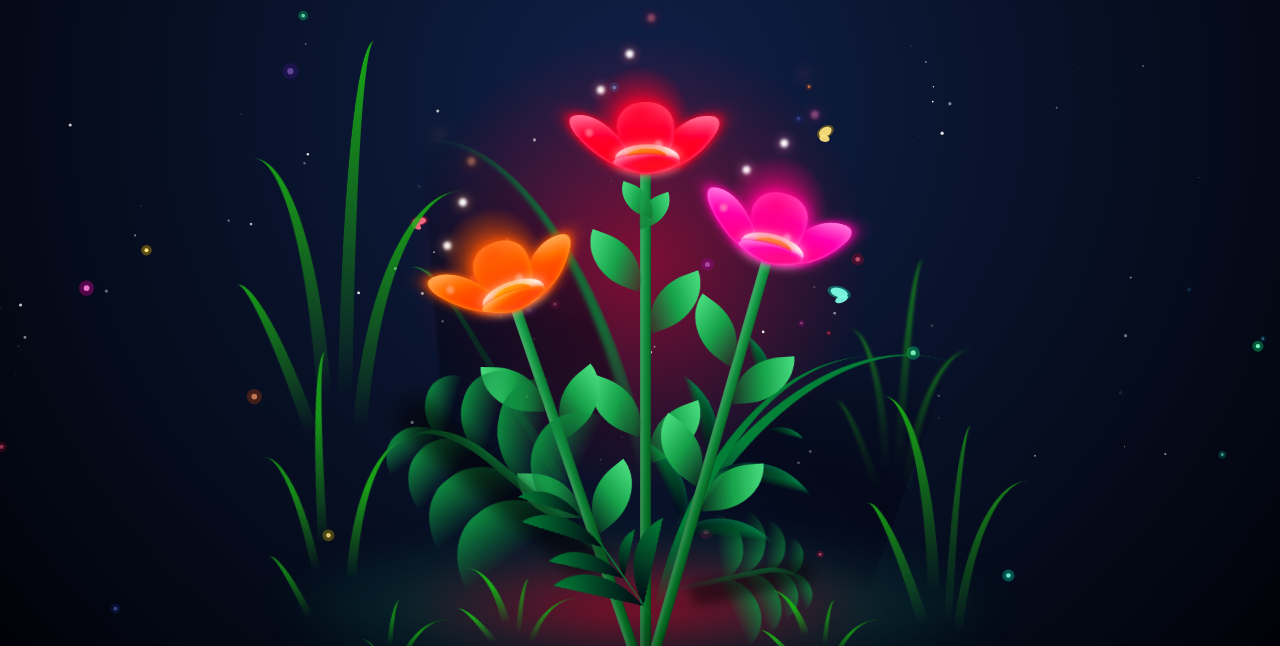
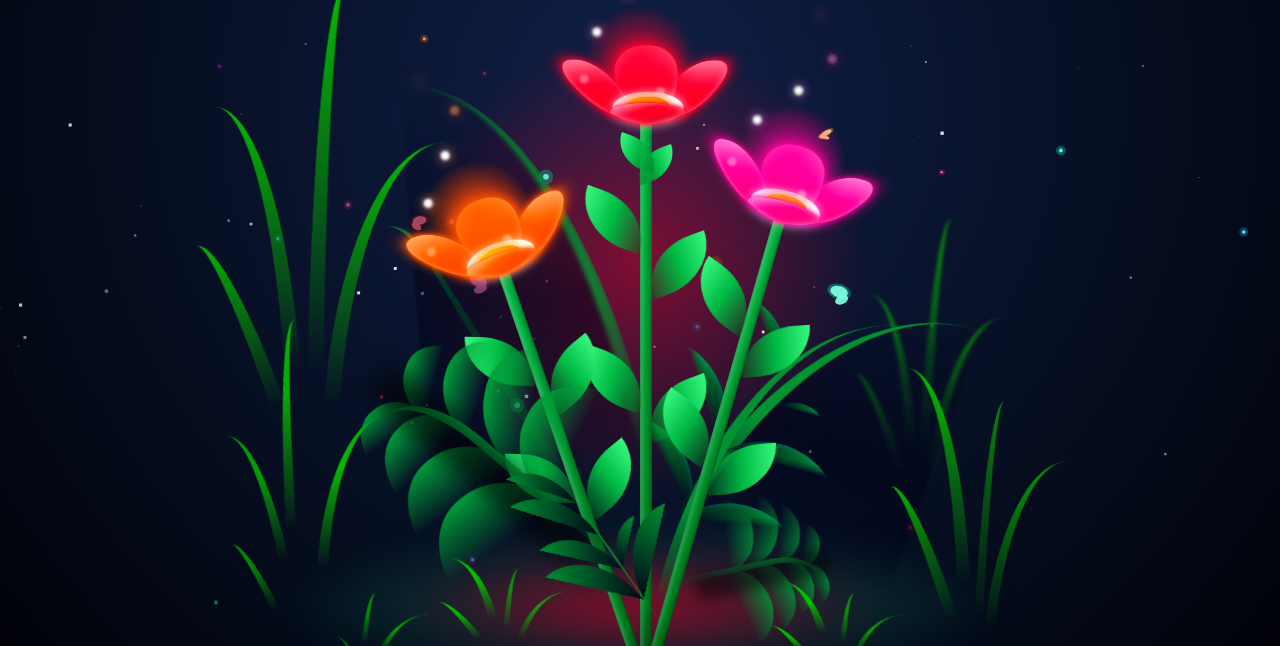
Before and after one commit to G-YHONNER/LIRIOS, a plain HTML site: page flores_para_diana_marisol.html in a window 1280 px wide. Shown: the part 154-800 px from the top of the page. Drawn offline with nearby package versions, Linux system fonts and the light colour scheme; animation ran at ten frames a second.

Commit message:
Agrandar flores 10%, bajar texto 5% y optimizar rendimiento de transicion de colores en moviles

```diff
--- a/flores_para_diana_marisol.html
+++ b/flores_para_diana_marisol.html
@@ -111,10 +111,10 @@
       background: transparent;
     }
 
-    /* Dedicatoria superior para Diana Marisol */
+    /* Dedicatoria superior para Diana Marisol (posición bajada 5% y tipografía ajustada) */
     .title-box {
       position: fixed;
-      top: 24px;
+      top: clamp(28px, 5vh, 48px);
       left: 50%;
       transform: translateX(-50%);
       text-align: center;
@@ -127,7 +127,7 @@
     .title-box .dedication-prefix {
       display: block;
       font-family: 'Cinzel', serif;
-      font-size: clamp(0.82rem, 2vw, 1.02rem);
+      font-size: clamp(0.78rem, 1.9vw, 0.97rem);
       letter-spacing: 6px;
       text-transform: uppercase;
       color: rgba(255, 255, 255, 0.85);
@@ -139,7 +139,7 @@
       font-family: 'Cormorant Garamond', serif;
       font-style: italic;
       font-weight: 700;
-      font-size: clamp(2.3rem, 6.4vw, 3.9rem);
+      font-size: clamp(2.18rem, 6.08vw, 3.7rem);
       letter-spacing: 1.5px;
       color: #ffffff;
       text-shadow: 0 0 16px var(--c-glow), 0 0 36px var(--c-glow);
@@ -177,10 +177,11 @@
        ========================================================================== */
     .flowers {
       position: relative;
-      transform: scale(0.9);
+      transform: scale(0.99);
       transform-origin: bottom center;
       bottom: -3vmin;
       z-index: 10;
+      filter: saturate(1.22) brightness(1.08);
     }
 
     .flower {
@@ -292,7 +293,7 @@
       pointer-events: none;
     }
 
-    /* Pétalos de las flores con colores interpolados en tiempo real sin cortes */
+    /* Pétalos de las flores con colores interpolados de alto rendimiento */
     .flower__leaf {
       position: absolute;
       bottom: 0;
@@ -309,11 +310,10 @@
       );
       transform-origin: bottom center;
       opacity: 1;
-      filter: saturate(1.35) brightness(1.12);
       box-shadow:
         inset 0 0 1.6vmin var(--f-light, var(--c-light)),
-        0 0 3.2vmin var(--f-glow, var(--c-glow)),
-        0 0 1.4vmin var(--f-main, var(--c-main));
+        0 0 2.8vmin var(--f-glow, var(--c-glow)),
+        0 0 1.2vmin var(--f-main, var(--c-main));
       will-change: transform;
     }
 
@@ -1032,11 +1032,11 @@
     }
 
     /* ==========================================================================
-       OPTIMIZACIÓN Y TAMAÑO PARA PANTALLAS MÓVILES
+       OPTIMIZACIÓN Y TAMAÑO PARA PANTALLAS MÓVILES (FLORES +10%, LETRA BAJADA 5%)
        ========================================================================== */
     @media (max-width: 768px), (orientation: portrait) {
       .flowers {
-        transform: scale(1.36) !important;
+        transform: scale(1.50) !important;
         transform-origin: bottom center;
         bottom: -4vmin !important;
       }
@@ -1044,15 +1044,15 @@
         bottom: -2vmin !important;
       }
       .title-box {
-        top: 20px;
+        top: clamp(26px, 5.2vh, 48px);
         width: 96%;
       }
       .title-box .dedication-prefix {
-        font-size: 0.88rem;
+        font-size: 0.84rem;
         letter-spacing: 5px;
       }
       .title-box h2 {
-        font-size: clamp(2.1rem, 8.8vw, 3.3rem);
+        font-size: clamp(2.0rem, 8.36vw, 3.14rem);
         letter-spacing: 1.2px;
       }
       .title-box .divider {
@@ -1062,7 +1062,7 @@
 
     @media (max-width: 420px) {
       .flowers {
-        transform: scale(1.42) !important;
+        transform: scale(1.56) !important;
         transform-origin: bottom center;
         bottom: -5vmin !important;
       }
@@ -1361,9 +1361,9 @@
     }
 
     function rgbToCss(rgb, alpha = 1) {
-      const r = Math.round(rgb[0]);
-      const g = Math.round(rgb[1]);
-      const b = Math.round(rgb[2]);
+      const r = (rgb[0] + 0.5) | 0;
+      const g = (rgb[1] + 0.5) | 0;
+      const b = (rgb[2] + 0.5) | 0;
       return alpha === 1 ? `rgb(${r}, ${g}, ${b})` : `rgba(${r}, ${g}, ${b}, ${alpha})`;
     }
 
@@ -1373,7 +1373,7 @@
       curr[2] += (target[2] - curr[2]) * factor;
     }
 
-    // Pre-calculamos los valores RGB para máxima fluidez a 120Hz
+    // Pre-calculamos los valores RGB para máxima fluidez
     const PALETTE_RGB = COLORS.map((c) => ({
       name: c.name,
       main: hexToRgb(c.main),
@@ -1407,6 +1407,8 @@
     );
 
     let colorTransitionActive = true;
+    let prevRootCss = "";
+    let prevFlowerCss = ["", "", ""];
 
     function setTargetPalette(newIndex) {
       index = (newIndex + PALETTE_RGB.length) % PALETTE_RGB.length;
@@ -1422,23 +1424,34 @@
     function stepColorInterpolation(step) {
       if (!colorTransitionActive) return;
 
-      // Factor de suavizado exponencial: transiciones sedosas incluso si se hacen muchos clics seguidos
-      const factor = 1 - Math.pow(0.91, step);
+      // Factor de suavizado optimizado (~20 frames / ~320ms a 60fps): rápido y sedoso sin congelar móviles
+      const factor = 1 - Math.pow(0.78, step);
 
       lerpRgb(currentRootColor.main, targetRootColor.main, factor);
       lerpRgb(currentRootColor.mid, targetRootColor.mid, factor);
       lerpRgb(currentRootColor.back, targetRootColor.back, factor);
       lerpRgb(currentRootColor.light, targetRootColor.light, factor);
 
-      root.setProperty("--c-main", rgbToCss(currentRootColor.main));
-      root.setProperty("--c-mid", rgbToCss(currentRootColor.mid));
-      root.setProperty("--c-back", rgbToCss(currentRootColor.back));
-      root.setProperty("--c-light", rgbToCss(currentRootColor.light));
-      root.setProperty("--c-glow", rgbToCss(currentRootColor.main, 1));
+      const rMain = rgbToCss(currentRootColor.main);
+      const rMid = rgbToCss(currentRootColor.mid);
+      const rBack = rgbToCss(currentRootColor.back);
+      const rLight = rgbToCss(currentRootColor.light);
+      const rootKey = `${rMain}|${rMid}|${rBack}|${rLight}`;
+
+      if (rootKey !== prevRootCss) {
+        prevRootCss = rootKey;
+        root.setProperty("--c-main", rMain);
+        root.setProperty("--c-mid", rMid);
+        root.setProperty("--c-back", rBack);
+        root.setProperty("--c-light", rLight);
+        root.setProperty("--c-glow", rMain);
+      }
 
       let maxDiff = 0;
 
-      flowerNodes.forEach((fl, i) => {
+      for (let i = 0; i < 3; i++) {
+        const fl = flowerNodes[i];
+        if (!fl) continue;
         const curr = currentFlowerColors[i];
         const targ = targetFlowerColors[i];
 
@@ -1446,48 +1459,79 @@
         lerpRgb(curr.mid, targ.mid, factor);
         lerpRgb(curr.light, targ.light, factor);
 
-        fl.style.setProperty("--f-main", rgbToCss(curr.main));
-        fl.style.setProperty("--f-mid", rgbToCss(curr.mid));
-        fl.style.setProperty("--f-light", rgbToCss(curr.light));
-        fl.style.setProperty("--f-glow", rgbToCss(curr.main, 1));
-
-        maxDiff = Math.max(
-          maxDiff,
-          Math.abs(curr.main[0] - targ.main[0]),
-          Math.abs(curr.main[1] - targ.main[1]),
-          Math.abs(curr.main[2] - targ.main[2])
-        );
-      });
-
-      if (maxDiff < 0.25) {
+        const fMain = rgbToCss(curr.main);
+        const fMid = rgbToCss(curr.mid);
+        const fLight = rgbToCss(curr.light);
+        const fKey = `${fMain}|${fMid}|${fLight}`;
+
+        if (fKey !== prevFlowerCss[i]) {
+          prevFlowerCss[i] = fKey;
+          fl.style.setProperty("--f-main", fMain);
+          fl.style.setProperty("--f-mid", fMid);
+          fl.style.setProperty("--f-light", fLight);
+          fl.style.setProperty("--f-glow", fMain);
+        }
+
+        const d0 = Math.abs(curr.main[0] - targ.main[0]);
+        const d1 = Math.abs(curr.main[1] - targ.main[1]);
+        const d2 = Math.abs(curr.main[2] - targ.main[2]);
+        if (d0 > maxDiff) maxDiff = d0;
+        if (d1 > maxDiff) maxDiff = d1;
+        if (d2 > maxDiff) maxDiff = d2;
+      }
+
+      if (maxDiff < 0.8) {
         colorTransitionActive = false;
-      }
-    }
-
-    // Cambiar combinación de colores al presionar cualquier parte de la pantalla (Touch y Clic)
-    let lastInteraction = 0;
+        const tMain = rgbToCss(targetRootColor.main);
+        root.setProperty("--c-main", tMain);
+        root.setProperty("--c-mid", rgbToCss(targetRootColor.mid));
+        root.setProperty("--c-back", rgbToCss(targetRootColor.back));
+        root.setProperty("--c-light", rgbToCss(targetRootColor.light));
+        root.setProperty("--c-glow", tMain);
+
+        for (let i = 0; i < 3; i++) {
+          const fl = flowerNodes[i];
+          if (!fl) continue;
+          const targ = targetFlowerColors[i];
+          const tfMain = rgbToCss(targ.main);
+          fl.style.setProperty("--f-main", tfMain);
+          fl.style.setProperty("--f-mid", rgbToCss(targ.mid));
+          fl.style.setProperty("--f-light", rgbToCss(targ.light));
+          fl.style.setProperty("--f-glow", tfMain);
+        }
+      }
+    }
+
+    // Cambiar combinación de colores con control anti-rebote y filtro de clics fantasma en móviles
+    let lastTapTime = 0;
+    let lastTouchTime = 0;
+
     function handleTapOrClick(clientX, clientY) {
       const now = performance.now();
-      if (now - lastInteraction < 180) return;
-      lastInteraction = now;
+      if (now - lastTapTime < 240) return;
+      lastTapTime = now;
 
       if (clientX < window.innerWidth * 0.35) {
         setTargetPalette(index - 1);
       } else {
         setTargetPalette(index + 1);
       }
-      createSparkles(clientX, clientY, 34);
-    }
+      createSparkles(clientX, clientY, 14);
+    }
+
+    window.addEventListener("touchend", (e) => {
+      lastTouchTime = performance.now();
+      if (e.changedTouches && e.changedTouches[0]) {
+        const t = e.changedTouches[0];
+        handleTapOrClick(t.clientX, t.clientY);
+      }
+    }, { passive: true });
 
     window.addEventListener("click", (e) => {
+      // Ignora clics emulados por el navegador tras el evento táctil
+      if (performance.now() - lastTouchTime < 450) return;
       handleTapOrClick(e.clientX, e.clientY);
     });
-
-    window.addEventListener("touchend", (e) => {
-      if (e.changedTouches && e.changedTouches[0]) {
-        handleTapOrClick(e.changedTouches[0].clientX, e.changedTouches[0].clientY);
-      }
-    }, { passive: true });
 
     window.addEventListener("keydown", (e) => {
       if (e.key === "ArrowLeft") setTargetPalette(index - 1);
@@ -1501,13 +1545,6 @@
 
     document.addEventListener("touchmove", (e) => {
       if (e.touches.length > 1) e.preventDefault();
-    }, { passive: false });
-
-    let lastTap = 0;
-    document.addEventListener("touchend", (e) => {
-      const now = performance.now();
-      if (now - lastTap < 300) e.preventDefault();
-      lastTap = now;
     }, { passive: false });
 
     document.addEventListener("gesturestart", (e) => e.preventDefault());
@@ -1534,7 +1571,7 @@
     const fireflies = [];
     const butterflies = [];
 
-    for (let i = 0; i < 95; i++) {
+    for (let i = 0; i < 65; i++) {
       bgStars.push({
         x: Math.random() * w,
         y: Math.random() * (h * 0.78),
@@ -1544,13 +1581,13 @@
       });
     }
 
-    // Luciérnagas mágicas con interpolación de color individual
-    for (let i = 0; i < 32; i++) {
+    // Luciérnagas mágicas con interpolación de color individual optimizada
+    for (let i = 0; i < 20; i++) {
       const initColor = PALETTE_RGB[(index + i * 2) % PALETTE_RGB.length];
       fireflies.push({
         x: Math.random() * w,
         y: Math.random() * h,
-        r: Math.random() * 2.3 + 0.9,
+        r: Math.random() * 2.2 + 0.9,
         alpha: Math.random() * 0.8 + 0.2,
         vy: -(Math.random() * 0.45 + 0.15),
         vx: (Math.random() - 0.5) * 0.35,
@@ -1561,7 +1598,7 @@
       });
     }
 
-    // 4 Mariposas luminosas con transición de color sedosa
+    // 4 Mariposas luminosas con transición cromática sedosa
     for (let i = 0; i < 4; i++) {
       const initColor = PALETTE_RGB[(index + i * 4) % PALETTE_RGB.length];
       butterflies.push({
@@ -1578,42 +1615,42 @@
       });
     }
 
-    function createSparkles(x, y, count = 16) {
-      if (particles.length > 36) particles.splice(0, particles.length - 20);
+    function createSparkles(x, y, count = 14) {
+      if (particles.length > 24) particles.splice(0, particles.length - 12);
       const mainCss = rgbToCss(targetRootColor.main);
       const lightCss = rgbToCss(targetRootColor.light);
       for (let i = 0; i < count; i++) {
         const angle = Math.random() * Math.PI * 2;
-        const speed = Math.random() * 3.4 + 0.8;
+        const speed = Math.random() * 3.2 + 0.8;
         particles.push({
           x,
           y,
           vx: Math.cos(angle) * speed,
           vy: Math.sin(angle) * speed - 0.5,
-          r: Math.random() * 2.4 + 0.9,
+          r: Math.random() * 2.2 + 0.8,
           alpha: 1,
-          decay: Math.random() * 0.025 + 0.015,
+          decay: Math.random() * 0.03 + 0.018,
           color: i % 2 === 0 ? lightCss : mainCss
         });
       }
     }
 
-    // Rastro de polvo estelar suave
+    // Rastro de polvo estelar suave y fluido
     let lastTrail = 0;
     function handlePointerMove(x, y) {
       const now = performance.now();
-      if (now - lastTrail > 28) {
+      if (now - lastTrail > 34) {
         lastTrail = now;
-        if (particles.length > 45) return;
+        if (particles.length > 25) return;
         const lightCss = rgbToCss(currentRootColor.light);
         particles.push({
           x,
           y,
           vx: (Math.random() - 0.5) * 0.8,
           vy: (Math.random() - 0.5) * 0.8 - 0.25,
-          r: Math.random() * 1.8 + 0.7,
+          r: Math.random() * 1.7 + 0.6,
           alpha: 0.8,
-          decay: 0.03,
+          decay: 0.035,
           color: Math.random() < 0.5 ? lightCss : "#ffffff"
         });
       }
@@ -1638,19 +1675,18 @@
       stepColorInterpolation(step);
 
       ctx.clearRect(0, 0, w, h);
-      const entityColorLerp = 1 - Math.pow(0.92, step);
-
-      // 1. Estrellas del cielo titilando
+      const entityColorLerp = 1 - Math.pow(0.90, step);
+
+      // 1. Estrellas del cielo titilando (dibujadas eficientemente)
+      ctx.fillStyle = "#ffffff";
       for (let i = 0; i < bgStars.length; i++) {
         const s = bgStars[i];
         s.alpha += s.da * step;
         if (s.alpha > 0.95 || s.alpha < 0.15) s.da *= -1;
 
         ctx.globalAlpha = Math.max(0.1, Math.min(1, s.alpha));
-        ctx.fillStyle = "#ffffff";
-        ctx.beginPath();
-        ctx.arc(s.x, s.y, s.r, 0, Math.PI * 2);
-        ctx.fill();
+        const d = s.r * 2;
+        ctx.fillRect(s.x - s.r, s.y - s.r, d, d);
       }
 
       // 2. Luciérnagas multicolor con fundido suave de color
@@ -1673,7 +1709,7 @@
         ctx.globalAlpha = f.alpha * 0.35;
         ctx.fillStyle = rgbToCss(f.currMain);
         ctx.beginPath();
-        ctx.arc(f.x, f.y, f.r * 2.6, 0, Math.PI * 2);
+        ctx.arc(f.x, f.y, f.r * 2.5, 0, Math.PI * 2);
         ctx.fill();
 
         // Núcleo luminoso brillante
@@ -1728,7 +1764,7 @@
         ctx.restore();
       }
 
-      // 4. Destellos interactivos
+      // 4. Destellos interactivos de alto rendimiento
       for (let i = particles.length - 1; i >= 0; i--) {
         const p = particles[i];
         p.x += p.vx * step;
@@ -1744,7 +1780,7 @@
         ctx.globalAlpha = p.alpha * 0.38;
         ctx.fillStyle = p.color;
         ctx.beginPath();
-        ctx.arc(p.x, p.y, p.r * 2.2, 0, Math.PI * 2);
+        ctx.arc(p.x, p.y, p.r * 2, 0, Math.PI * 2);
         ctx.fill();
 
         ctx.globalAlpha = p.alpha;
```
Also changed, not shown: index.html (+124 -88 lines).
